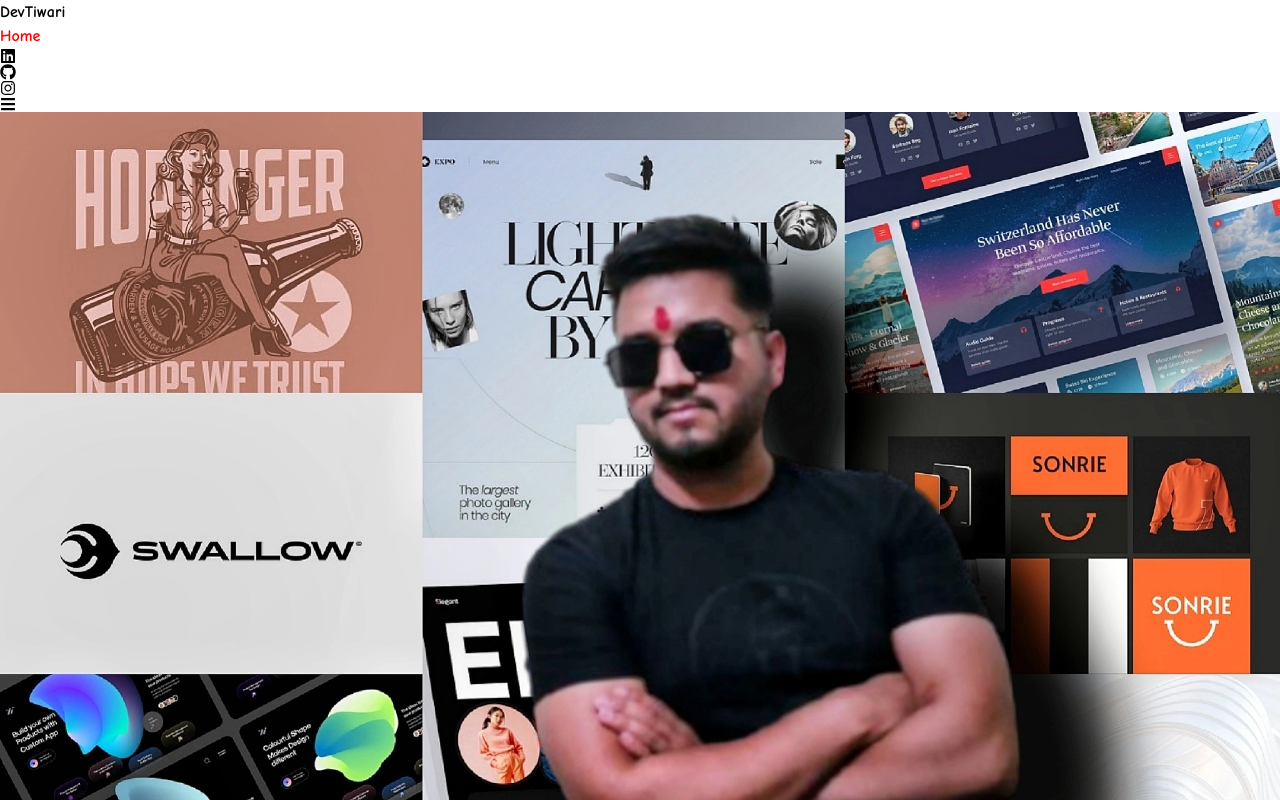
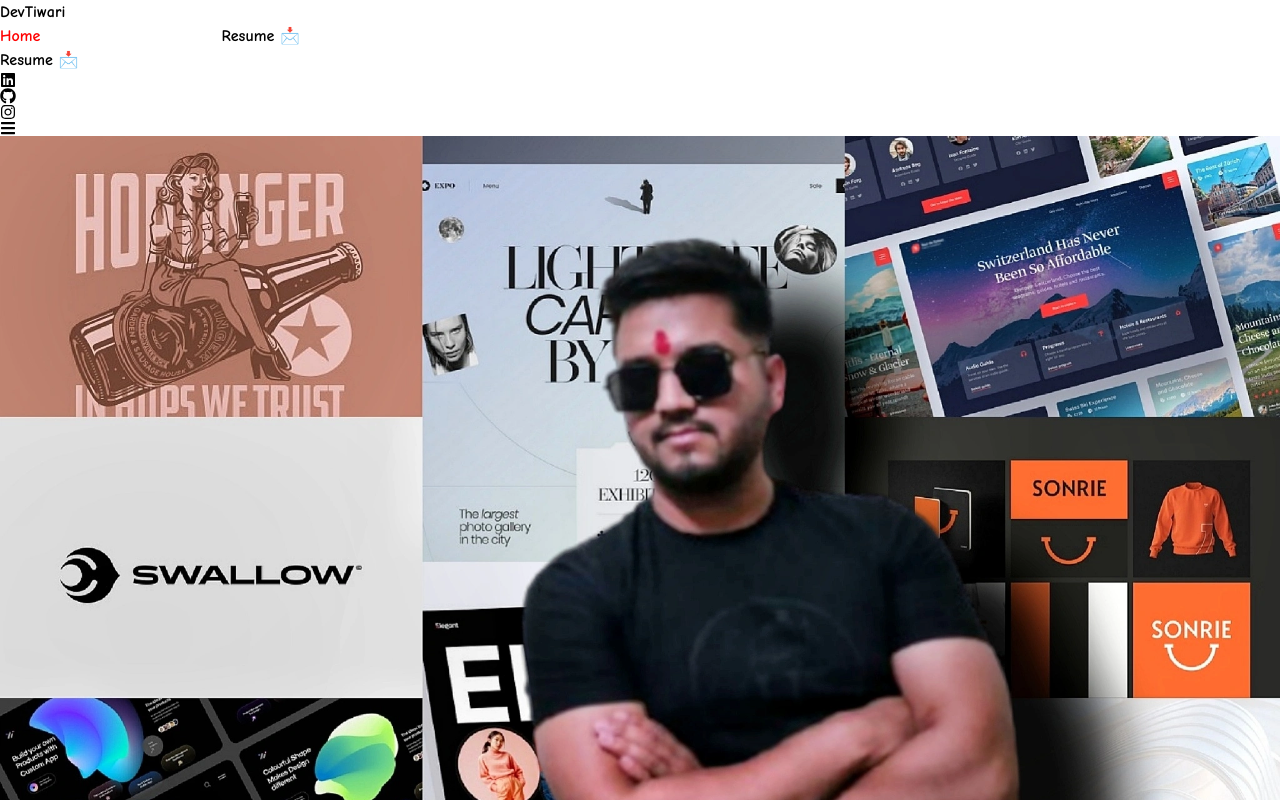
Before and after one commit to devtiwari2290/Portfolio, a React (Vite) app: page / in a window 1280 px wide. Shown: the top 800 px of the page. Built offline with nearby package versions, Linux system fonts and the light colour scheme; a web font is replaced by a local one.

Commit message:
new commit

```diff
--- a/src/components/Navbar.jsx
+++ b/src/components/Navbar.jsx
@@ -1,15 +1,15 @@
-import React, { useState } from 'react';
-import { Link, NavLink } from 'react-router-dom';
+import React, { useState } from "react";
+import { Link, NavLink } from "react-router-dom";
 import { FaLinkedin, FaGithub, FaInstagram } from "react-icons/fa";
-import { FaBars, FaTimes } from 'react-icons/fa';  // Importing icons for menu toggle\
-import Home from './Home';
-import About from './About';
-import Skills from './Skills';
-import Projects from './Projects';
-import Contact from './Contact';
-import { Routes, Route } from 'react-router-dom';
-import { style } from 'framer-motion/client';
-
+import { FaBars, FaTimes } from "react-icons/fa"; // Importing icons for menu toggle\
+import Home from "./Home";
+import About from "./About";
+import Skills from "./Skills";
+import Projects from "./Projects";
+import Contact from "./Contact";
+import { Routes, Route } from "react-router-dom";
+import { style } from "framer-motion/client";
+import resume from "../assets/Resume.pdf";
 
 function Navbar() {
   const [showMenu, setShowMenu] = useState(false);
@@ -20,101 +20,132 @@
 
   return (
     <>
-      <nav className='navbar fixed w-full h-16 bg-[#111111] lg:h-20 z-[10] text-white flex justify-between items-center px-5 md:px-10' style={{ fontFamily: "china" }}>
+      <nav
+        className="navbar fixed w-full h-16 bg-[#111111] lg:h-20 z-[10] text-white flex justify-between items-center px-5 md:px-10"
+        style={{ fontFamily: "china" }}
+      >
         {/* Logo */}
-        <div className='logo flex justify-center items-center'>
-          <h1 className='text-sm uppercase lg:text-2xl bg-line bg-clip-text text-transparent bg-gradient-to-r from-red-500 to-yellow-500'>
-            <span className=' text-xl lg:text-3xl  '>D</span>ev
-            <span className=' text-xl lg:text-3xl '>T</span>iwari
+        <div className="logo flex justify-center items-center">
+          <h1 className="text-base uppercase lg:text-2xl bg-line bg-clip-text text-transparent bg-gradient-to-r from-red-500 to-yellow-500">
+            <span className=" text-2xl lg:text-3xl  ">D</span>ev
+            <span className=" text-2xl lg:text-3xl ">T</span>iwari
           </h1>
         </div>
 
         {/* Menu Links - Hidden on small screens */}
-        <div className={`menu-link  lg:flex   items-center  ${showMenu ? 'flex bg-[#111111] ' : 'hidden'} flex-col lg:flex-row absolute  lg:static top-[55px] py-5 gap-5  left-0 w-full  lg:w-auto  lg:bg-transparent`}>
+        <div
+          className={`menu-link  lg:flex lg:pl-32 items-center  ${
+            showMenu ? "flex bg-[#111111] " : "hidden"
+          } flex-col lg:flex-row absolute  lg:static top-[55px] py-5 gap-5  left-0 w-full  lg:w-auto  lg:bg-transparent`}
+        >
           <NavLink
             style={(e) => ({
-              color: e.isActive ? "red" : "white"
+              color: e.isActive ? "red" : "white",
             })}
-            to="/"  onClick={toggleMenu}
+            to="/"
+            onClick={toggleMenu}
           >
             Home
           </NavLink>
 
           <NavLink
             style={(e) => ({
-              color: e.isActive ? "red" : "white"
+              color: e.isActive ? "red" : "white",
             })}
-            to="about"  onClick={toggleMenu}
+            to="about"
+            onClick={toggleMenu}
           >
             About
           </NavLink>
 
           <NavLink
             style={(e) => ({
-              color: e.isActive ? "red" : "white"
+              color: e.isActive ? "red" : "white",
             })}
-            to="/skills" onClick={toggleMenu}
+            to="/skills"
+            onClick={toggleMenu}
           >
             Skills
           </NavLink>
 
           <NavLink
             style={(e) => ({
-              color: e.isActive ? "red" : "white"
+              color: e.isActive ? "red" : "white",
             })}
-            to="/projects" onClick={toggleMenu}
+            to="/projects"
+            onClick={toggleMenu}
           >
             Projects
           </NavLink>
 
           <NavLink
             style={(e) => ({
-              color: e.isActive ? "red" : "white"
+              color: e.isActive ? "red" : "white",
             })}
-            to="/contact" onClick={toggleMenu}
+            to="/contact"
+            onClick={toggleMenu}
           >
             Contact
           </NavLink>
+
+          <Link
+            to={resume}
+            target="_blank"
+            download={true}
+            onClick={toggleMenu}
+            class="lg:hidden py-2 px-4  lg:px-6 lg:py-2  bg-blue-500 text-white font-bold rounded-lg shadow-lg transition duration-300 ease-in-out shadow-blue-500/50"
+            style={{ fontFamily: "china" }}
+          >
+            <span className="text-base lg:text-xl">Resume 📩</span>
+          </Link>
         </div>
 
         {/* Social Links - Always visible */}
-        <div className='social-link flex justify-center items-center gap-5'>
+        <div className="social-link flex items-center gap-5">
+          <Link
+            to={resume}
+            target="_blank"
+            download={true}
+            onClick={toggleMenu}
+            class="hidden lg:block  py-2 px-4  lg:px-6 lg:py-2  bg-blue-600 text-white font-bold rounded-lg shadow-lg transition duration-300 ease-in-out hover:bg-blue-500 hover:shadow-blue-500/50 focus:outline-none focus:ring-4 focus:ring-blue-300"
+            style={{ fontFamily: "china" }}
+          >
+            <span className="text-sm lg:text-xl">Resume 📩</span>
+          </Link>
           <Link
             to="https://www.linkedin.com/in/dev-tiwari-3bb04a297/"
-            className="linkedin text-blue-500 text-xl lg:text-2xl"
-            target='_blank'
+            className="linkedin text-blue-500 text-2xl lg:text-2xl"
+            target="_blank"
           >
             <FaLinkedin />
           </Link>
 
           <Link
             to="https://github.com/devtiwari2290"
-            className='github text-xl lg:text-2xl'
-            target='_blank'
+            className="github text-2xl lg:text-2xl"
+            target="_blank"
           >
             <FaGithub />
           </Link>
 
           <Link
             to="https://www.instagram.com/__i__m__prince24/?hl=en"
-            className='instagram text-pink-500 text-xl lg:text-2xl'
-            target='_blank'
+            className="instagram text-pink-500 text-2xl lg:text-2xl"
+            target="_blank"
           >
             <FaInstagram />
           </Link>
         </div>
 
         {/* Hamburger Icon */}
-        <div className='lg:hidden'>
+        <div className="lg:hidden">
           {showMenu ? (
-            <FaTimes className='text-xl ' onClick={toggleMenu} />
+            <FaTimes className="text-2xl " onClick={toggleMenu} />
           ) : (
-            <FaBars className='text-xl ' onClick={toggleMenu} />
+            <FaBars className="text-2xl " onClick={toggleMenu} />
           )}
         </div>
       </nav>
-
-
     </>
   );
 }
```
Also changed, not shown: 1 other file (tests, documents, lock files or other folders).
